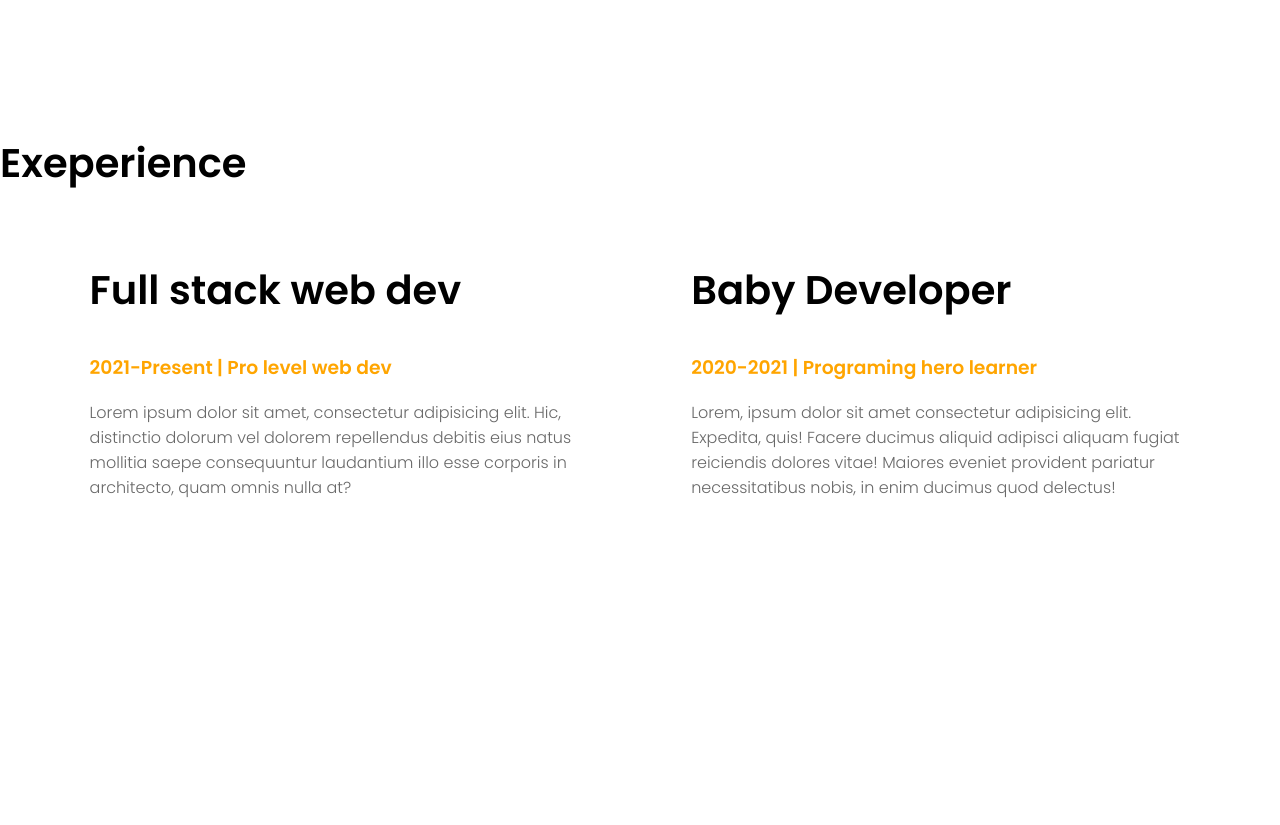
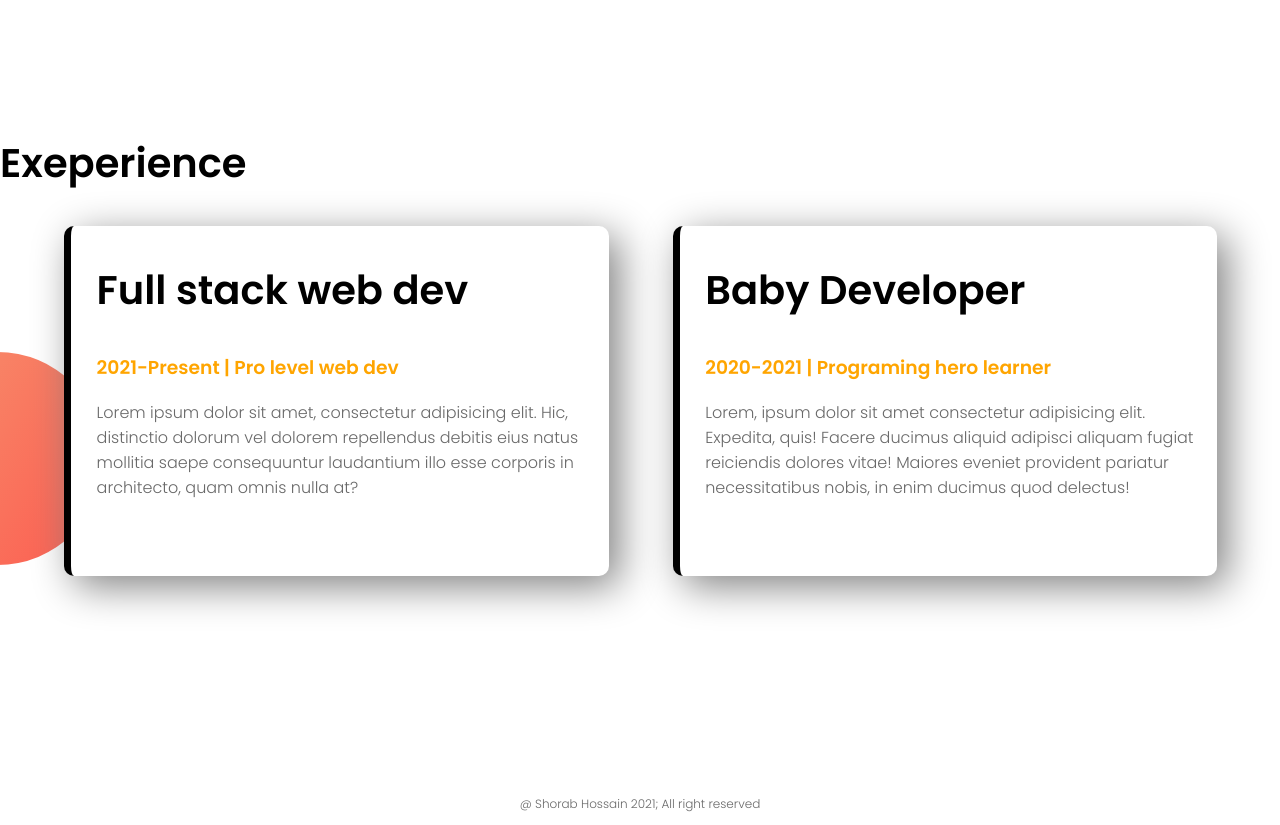
Before and after one commit to shorabmasud/web-portfolio, a plain HTML site: page index.html in a window 1280 px wide. Shown: the part 1200-2025 px from the top of the page. Before the commit the page ends 1983 px from the top, so only its background shows below. Drawn offline with Linux system fonts and the light colour scheme.

Commit message:
third update

```diff
--- a/index.html
+++ b/index.html
@@ -38,18 +38,21 @@
 </section>
 <section class="exeperience-area">
     <h2>Exeperience</h2>
-<div class="half-width">
+<div id="full-stuck"class="half-width single-exeperience">
     <h2>Full stack web dev</h2>
     <h3 class="name-highlite">2021-Present | Pro level web dev</h3>
     <p>Lorem ipsum dolor sit amet, consectetur adipisicing elit. Hic, distinctio dolorum vel dolorem repellendus debitis eius natus mollitia saepe consequuntur laudantium illo esse corporis in architecto, quam omnis nulla at?</p>
 
 </div>
-<div class="half-width">
+<div id="baby-deb" class="half-width single-exeperience">
     <h2>Baby Developer</h2>
     <h3 class="name-highlite">2020-2021 | Programing hero learner</h3>
     <p>Lorem, ipsum dolor sit amet consectetur adipisicing elit. Expedita, quis! Facere ducimus aliquid adipisci aliquam fugiat reiciendis dolores vitae! Maiores eveniet provident pariatur necessitatibus nobis, in enim ducimus quod delectus!</p>
 
 </div>
 </section>
+<fotter>
+    <p>@ Shorab Hossain 2021; All right reserved</p>
+</fotter>
 </body>
 </html>
--- a/style.css
+++ b/style.css
@@ -46,3 +46,29 @@ section{
     background-repeat: no-repeat;
     background-position: right;
 }
+.single-exeperience{
+    box-shadow: 10px 10px 40px gray;
+    border-radius:10px;
+    height: 70%;
+    background-color: white;
+}
+.exeperience-area{
+    background-image: url("images/exp-bg.png");
+    background-repeat: no-repeat;
+    background-position: left;
+}
+#full-stuck{
+    border-left:7px solid;
+    border-image: linear-gradient(180deg, lightsalmon tomato);
+    border-image-slice: 1;
+}
+
+#baby-deb{
+    border-left: 7px solid;
+    border-image: liner-gradient( 180 deg,blue cyan) ;
+    border border-image-slice: 1;
+}
+fotter p{
+    text-align: center;
+    font-size: 12px;
+}
```
